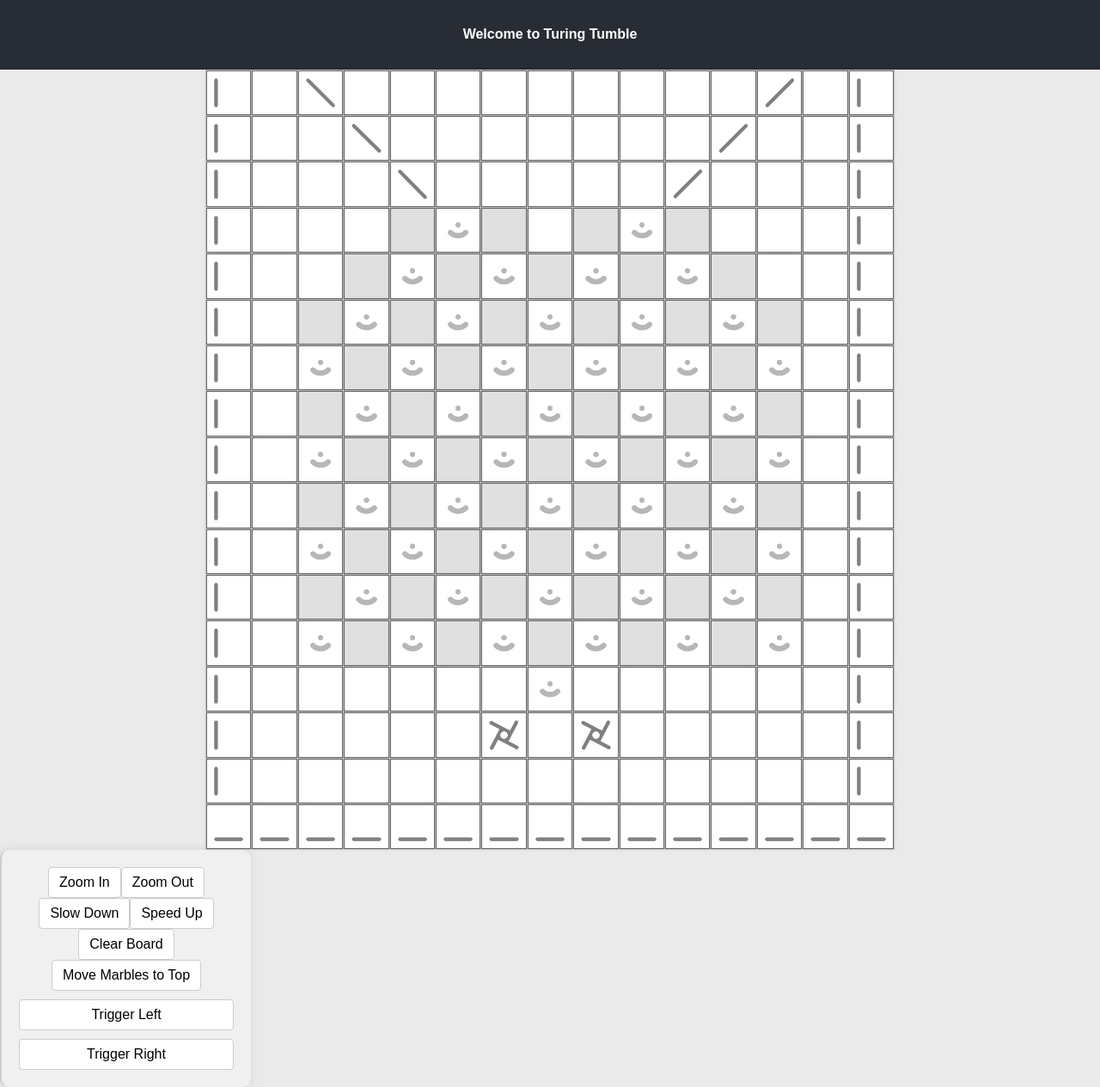
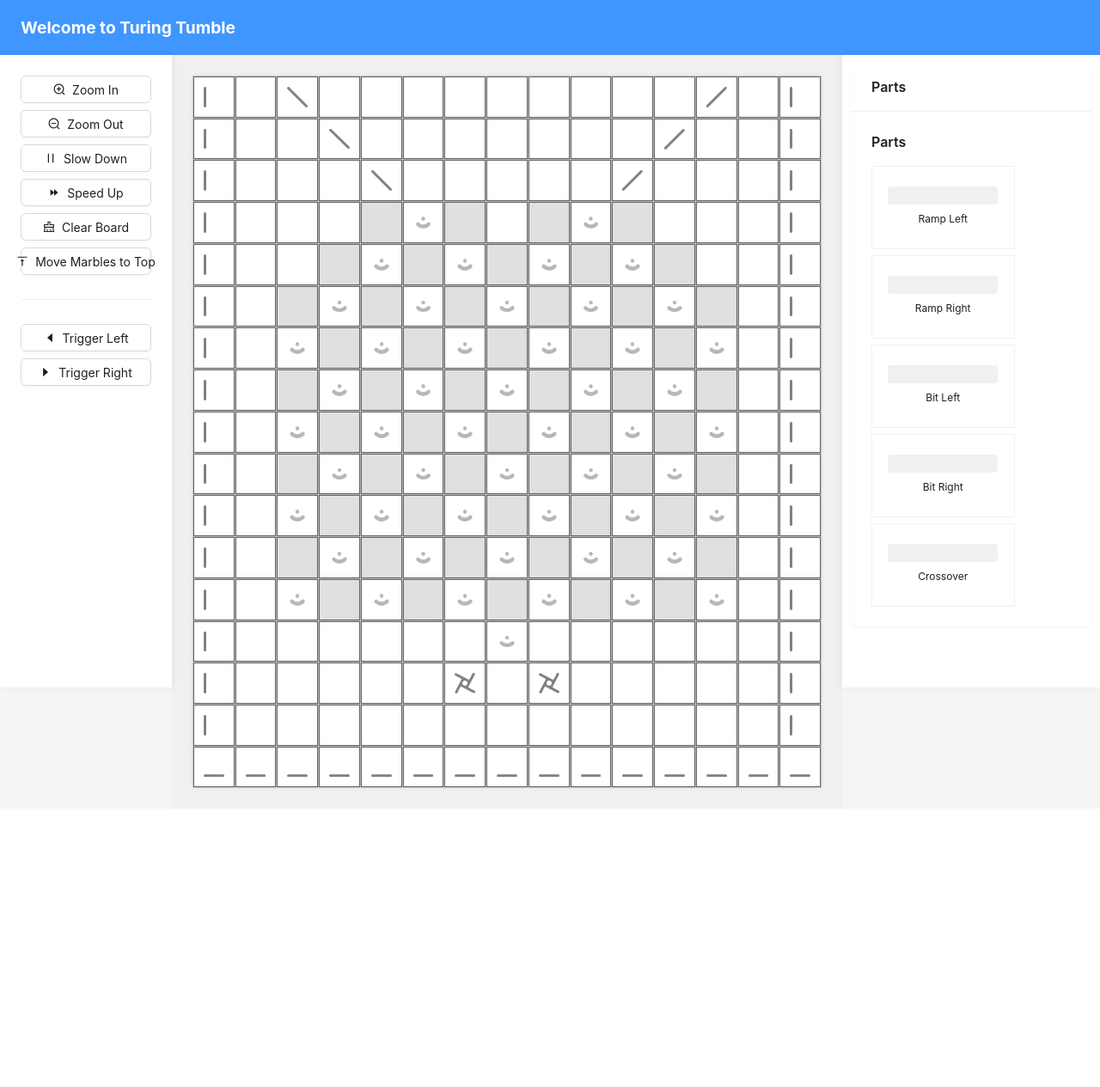
Before and after one commit to theol-tuc/TTGD, a React (Create React App) app in the folder TTG_Frontend/app/: page / in a window 1280 px wide. Shown: the whole page at 86% size. After the commit the page ends 941 px from the top, so only its background shows below. Built offline with nearby package versions, Linux system fonts and the light colour scheme.

Commit message:
ant design

```diff
--- a/TTG_Frontend/app/package.json
+++ b/TTG_Frontend/app/package.json
@@ -7,6 +7,7 @@
     "@testing-library/jest-dom": "^6.6.3",
     "@testing-library/react": "^16.2.0",
     "@testing-library/user-event": "^13.5.0",
+    "antd": "^5.24.6",
     "react": "^19.0.0",
     "react-dom": "^19.0.0",
     "react-scripts": "5.0.1",
--- a/TTG_Frontend/app/public/index.html
+++ b/TTG_Frontend/app/public/index.html
@@ -2,7 +2,7 @@
 <html lang="en">
   <head>
     <meta charset="utf-8" />
-    <link rel="icon" href="%PUBLIC_URL%/favicon.ico" />
+    <link rel="icon" href="./images/Crossover-t.png" />
     <meta name="viewport" content="width=device-width, initial-scale=1" />
     <meta name="theme-color" content="#000000" />
     <meta
@@ -24,7 +24,7 @@
       work correctly both with client-side routing and a non-root public URL.
       Learn how to configure a non-root public URL by running `npm run build`.
     -->
-    <title>React App</title>
+    <title>TTTGD</title>
   </head>
   <body>
     <noscript>You need to enable JavaScript to run this app.</noscript>
--- a/TTG_Frontend/app/src/App.css
+++ b/TTG_Frontend/app/src/App.css
@@ -1,5 +1,5 @@
 .App {
-  text-align: center;
+  text-align: left;
   font-family: Arial, sans-serif;
   display: flex;
   flex-direction: column;
@@ -30,8 +30,9 @@
 
 .App-header {
   background-color: #282c34;
-  padding: 10px 0;
+  padding: 10px 20px;
   color: white;
+  width: 100%;
 }
 
 .App-link {
@@ -51,5 +52,5 @@
   flex: 1;
   display: flex;
   justify-content: center;
-  align-items: center;
+  align-items: flex-start;
 }
--- a/TTG_Frontend/app/src/App.tsx
+++ b/TTG_Frontend/app/src/App.tsx
@@ -1,20 +1,65 @@
-import React, {JSX} from 'react';
-import './App.css';
-import Board  from './board/board';
-import {Toolbar} from "./ui/toolbar";
+import React from 'react';
+import { Layout } from 'antd';
+import Board from "./board/board";
+import { Toolbar } from "./ui/toolbar";
+import { PartsPanel } from "./ui/partsPanel";
 
-function App(): JSX.Element {
+const { Header, Sider, Content } = Layout;
+
+const App: React.FC = () => {
     return (
-        <div className="App">
-            <header className="App-header">
-                <h4>Welcome to Turing Tumble</h4>
-            </header>
-            <main>
-                <Board />
-                <Toolbar/>
-            </main>
-        </div>
+        <Layout style={{ minHeight: '100vh', background: '#f0f0f0' }}>
+            <Header style={{
+                textAlign: 'left',
+                color: '#fff',
+                height: '64px',
+                padding: '0 24px',
+                lineHeight: '64px',
+                backgroundColor: '#4096ff',
+                fontSize: '1.2rem',
+                fontWeight: 'bold'}}>
+                Welcome to Turing Tumble
+            </Header>
+            <Layout>
+                <Sider
+                    width={200}
+                    style={{
+                        background: '#fff',
+                        boxShadow: '2px 0 8px 0 rgba(29, 35, 41, 0.05)',
+                        height: 'calc(100vh - 64px)',
+                        position: 'fixed',
+                        left: 0,
+                        top: 64,
+                        overflowY: 'auto',
+                        padding: '16px'}}>
+                    <Toolbar />
+                </Sider>
+                <Content style={{
+                    marginLeft: '200px',
+                    marginRight: '300px',
+                    padding: '24px',
+                    minHeight: 'calc(100vh - 64px)',
+                    background: '#f0f0f0',
+                    display: 'flex',
+                    justifyContent: 'center'}}>
+                    <Board />
+                </Content>
+                <Sider
+                    width={300}
+                    style={{
+                        background: '#fff',
+                        boxShadow: '-2px 0 8px 0 rgba(29, 35, 41, 0.05)',
+                        height: 'calc(100vh - 64px)',
+                        position: 'fixed',
+                        right: 0,
+                        top: 64,
+                        overflowY: 'hidden',
+                        padding: '10px'}}>
+                    <PartsPanel />
+                </Sider>
+            </Layout>
+        </Layout>
     );
-}
+};
 
 export default App;
--- a/TTG_Frontend/app/src/board/board.css
+++ b/TTG_Frontend/app/src/board/board.css
@@ -5,8 +5,7 @@
     gap: 1px;
     background-color: #ccc;
     padding: 1px;
-    width: 100%;
-    max-width: 800px;
+    width: fit-content;
     margin: 0 auto;
 }
 
--- /dev/null
+++ b/TTG_Frontend/app/src/ui/partsPanel.tsx
@@ -0,0 +1,59 @@
+import React from 'react';
+import { Card, Space, Typography } from 'antd';
+import { ItemType } from '../parts/constants';
+
+const { Title } = Typography;
+
+const partItems = [
+    { type: ItemType.RampLeft, name: 'Ramp Left' },
+    { type: ItemType.RampRight, name: 'Ramp Right' },
+    //{ type: ItemType.Gear, name: 'Gear' },
+    //{ type: ItemType.GearBit, name: 'Gear Bit' },
+    //{ type: ItemType.Interceptor, name: 'Interceptor' },
+    { type: ItemType.BitLeft, name: 'Bit Left' },
+    { type: ItemType.BitRight, name: 'Bit Right' },
+    //{ type: ItemType.Gearbox, name: 'Gearbox' },
+    { type: ItemType.Crossover, name: 'Crossover' },
+];
+
+export const PartsPanel: React.FC = () => {
+    const handlePartClick = (type: ItemType) => {
+        console.log('Selected part:', type);
+        // Add logic to handle part selection
+    };
+
+    return (
+        <Card title="Parts" bordered={false}>
+            <Space direction="vertical" size="middle" style={{ width: '100%' }}>
+                <Title level={5} style={{ margin: 0 }}>Parts</Title>
+                <Space wrap>
+                    {partItems.map((part) => (
+                        <Card.Grid
+                            key={part.type}
+                            style={{
+                                width: '13vw',
+                                height: '12vh',
+                                display: 'flex',
+                                flexDirection: 'column',
+                                alignItems: 'center',
+                                justifyContent: 'center',
+                                cursor: 'pointer',
+                                overflow: "hidden"
+                            }}
+                            onClick={() => handlePartClick(part.type)}
+                        >
+                            <div style={{
+                                width: '10vw',
+                                height: '10vh',
+                                backgroundColor: '#f0f0f0',
+                                borderRadius: '4px',
+                                marginBottom: '8px'
+                            }} />
+                            <span style={{ fontSize: '12px' }}>{part.name}</span>
+                        </Card.Grid>
+                    ))}
+                </Space>
+            </Space>
+        </Card>
+    );
+};
--- a/TTG_Frontend/app/src/ui/toolbar.css
+++ b/TTG_Frontend/app/src/ui/toolbar.css
@@ -9,15 +9,26 @@
     gap: 10px;
     border-radius: 10px;
     box-shadow: 0 0 10px rgba(0, 0, 0, 0.1);
+    height: fit-content;
+    position: sticky;
+    top: 20px;
+    margin-left: auto;
 }
 
-.toolbar button {
-    padding: 8px 12px;
-    cursor: pointer;
-    background-color: #fff;
-    border: 1px solid #ccc;
-    border-radius: 4px;
-    transition: all 0.2s ease;
+.toolbar-container {
+    height: 100%;
+    overflow-y: auto;
+    overflow-x: hidden;
+}
+
+.toolbar-button {
+    display: flex;
+    align-items: center;
+    justify-content: flex-start;
+    height: 40px;
+    padding: 0 12px;
+    white-space: nowrap;
+    transition: all 0.2s;
 }
 
 .toolbar-bottom {
@@ -32,6 +43,24 @@ button {
     cursor: pointer;
 }
 
-.toolbar button:hover {
-    background-color: #e0e0e0;
+.toolbar-button:hover {
+    background-color: rgba(0, 0, 0, 0.06) !important;
 }
+
+.toolbar-button > .anticon + span {
+    margin-left: 12px;
+}
+
+.ant-layout-sider-collapsed .toolbar-button {
+    justify-content: center;
+    padding: 0;
+}
+
+.ant-layout-sider-collapsed .toolbar-button > span {
+    display: none;
+}
+
+.ant-layout-sider-collapsed .ant-divider {
+    margin: 8px auto !important;
+    width: 24px;
+}
--- a/TTG_Frontend/app/src/ui/toolbar.tsx
+++ b/TTG_Frontend/app/src/ui/toolbar.tsx
@@ -1,26 +1,88 @@
 import React from 'react';
-import './toolbar.css';
+import { Button, Space, Divider } from 'antd';
+import {
+    ZoomInOutlined,
+    ZoomOutOutlined,
+    PauseOutlined,
+    ForwardOutlined,
+    ClearOutlined,
+    VerticalAlignTopOutlined,
+    CaretLeftOutlined,
+    CaretRightOutlined
+} from '@ant-design/icons';
 
 export const Toolbar: React.FC = () => {
-    const handleClick = (action: string) => () => {
+    const handleClick = (action: string) => {
         console.log(`Action: ${action}`);
-        //Button logic here
     };
 
     return (
-        <div className="toolbar">
-            <div className="toolbar-button">
-                <button onClick={handleClick('zoom-in')}>Zoom In</button>
-                <button onClick={handleClick('zoom-out')}>Zoom Out</button>
-                <button onClick={handleClick('slow-down')}>Slow Down</button>
-                <button onClick={handleClick('speed-up')}>Speed Up</button>
-                <button onClick={handleClick('clear-board')}>Clear Board</button>
-                <button onClick={handleClick('reset-marbles')}>Move Marbles to Top</button>
-            </div>
-            <div className="toolbar-bottom">
-                <button onClick={handleClick('trigger-left')}>Trigger Left</button>
-                <button onClick={handleClick('trigger-right')}>Trigger Right</button>
-            </div>
+        <div style={{ padding: '8px' }}>
+            <Space direction="vertical" size="middle" style={{ width: '100%' }}>
+                <Space direction="vertical" size="small" style={{ width: '100%' }}>
+                    <Button
+                        icon={<ZoomInOutlined />}
+                        block
+                        onClick={() => handleClick('zoom-in')}
+                    >
+                        Zoom In
+                    </Button>
+                    <Button
+                        icon={<ZoomOutOutlined />}
+                        block
+                        onClick={() => handleClick('zoom-out')}
+                    >
+                        Zoom Out
+                    </Button>
+                    <Button
+                        icon={<PauseOutlined />}
+                        block
+                        onClick={() => handleClick('slow-down')}
+                    >
+                        Slow Down
+                    </Button>
+                    <Button
+                        icon={<ForwardOutlined />}
+                        block
+                        onClick={() => handleClick('speed-up')}
+                    >
+                        Speed Up
+                    </Button>
+                    <Button
+                        icon={<ClearOutlined />}
+                        block
+                        onClick={() => handleClick('clear-board')}
+                    >
+                        Clear Board
+                    </Button>
+                    <Button
+                        icon={<VerticalAlignTopOutlined />}
+                        block
+                        onClick={() => handleClick('reset-marbles')}
+                    >
+                        Move Marbles to Top
+                    </Button>
+                </Space>
+
+                <Divider style={{ margin: '12px 0' }} />
+
+                <Space direction="vertical" size="small" style={{ width: '100%' }}>
+                    <Button
+                        icon={<CaretLeftOutlined />}
+                        block
+                        onClick={() => handleClick('trigger-left')}
+                    >
+                        Trigger Left
+                    </Button>
+                    <Button
+                        icon={<CaretRightOutlined />}
+                        block
+                        onClick={() => handleClick('trigger-right')}
+                    >
+                        Trigger Right
+                    </Button>
+                </Space>
+            </Space>
         </div>
     );
 };
```
Also changed, not shown: 1 other file (tests, documents, lock files or other folders).
